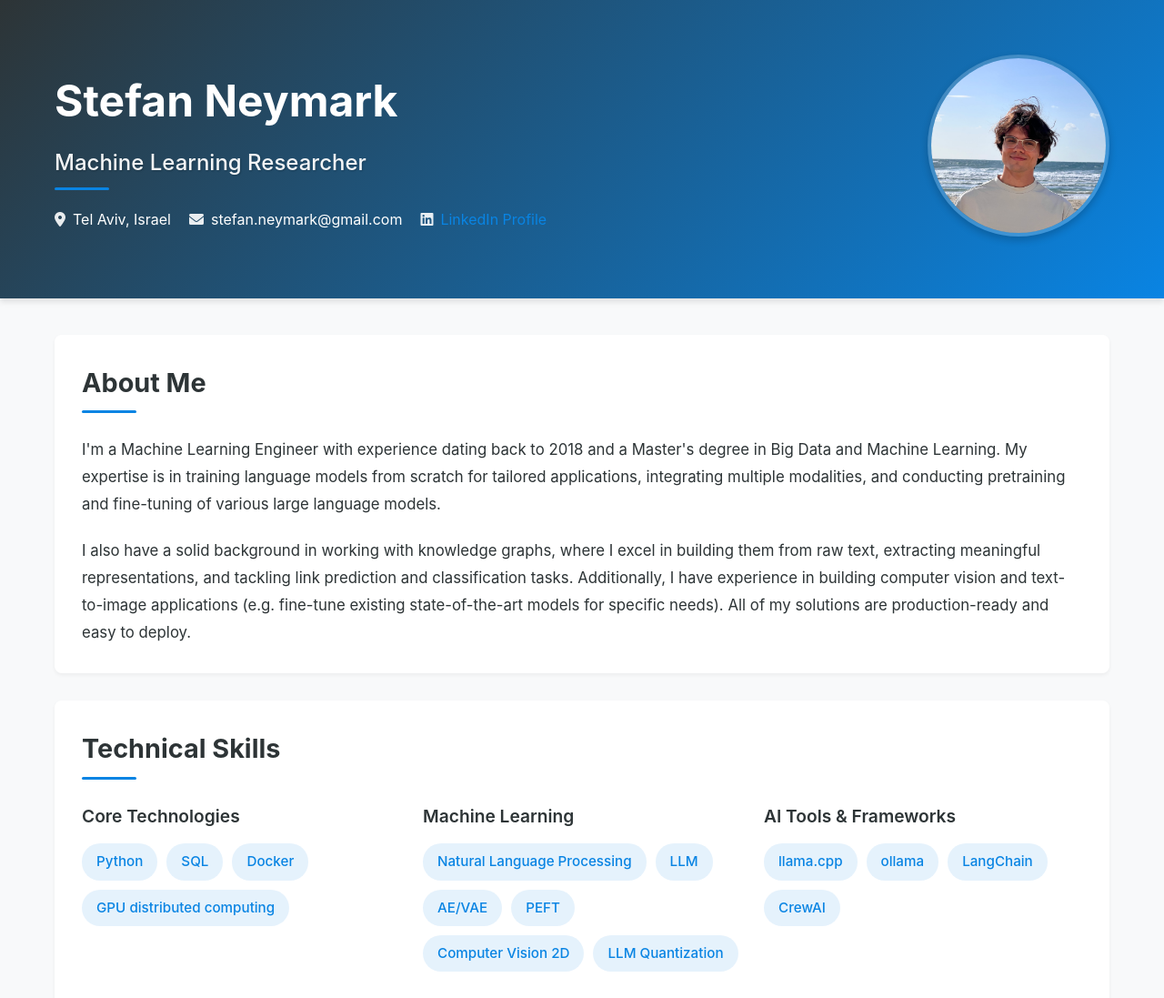
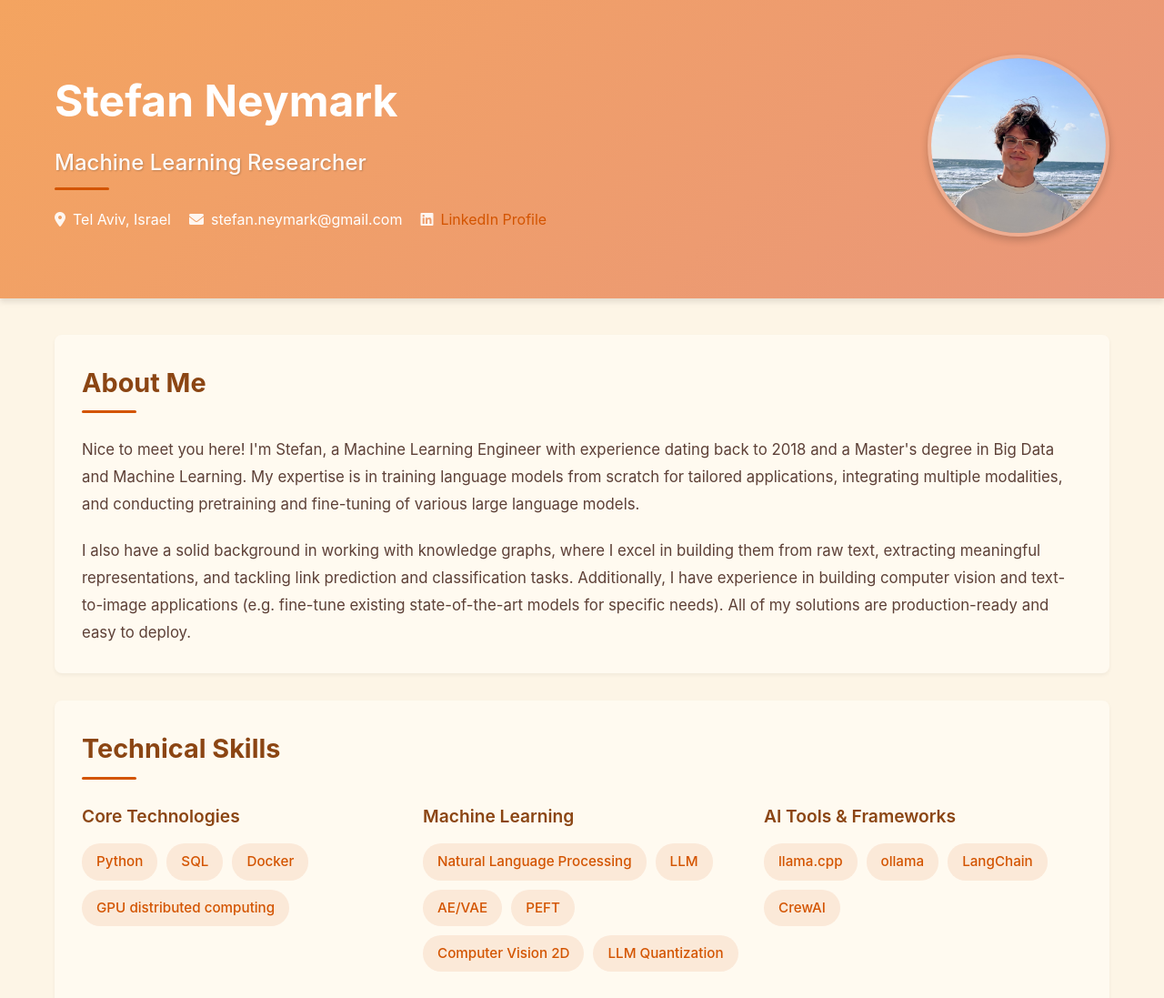
Before and after one commit to eestien/aboutme, a plain HTML site: page index.html in a window 1280 px wide. Shown: the top 1097 px of the page at 91% size. Drawn offline with Linux system fonts and the light colour scheme.

Commit message:
Changed color

```diff
--- a/index.html
+++ b/index.html
@@ -31,7 +31,7 @@
         <section id="about">
             <h2>About Me</h2>
             <div class="about-content">
-                <p>I'm a Machine Learning Engineer with experience dating back to 2018 and a Master's degree in Big Data and Machine Learning. My expertise is in training language models from scratch for tailored applications, integrating multiple modalities, and conducting pretraining and fine-tuning of various large language models.</p>
+                <p>Nice to meet you here! I'm Stefan, a Machine Learning Engineer with experience dating back to 2018 and a Master's degree in Big Data and Machine Learning. My expertise is in training language models from scratch for tailored applications, integrating multiple modalities, and conducting pretraining and fine-tuning of various large language models.</p>
                 <p>I also have a solid background in working with knowledge graphs, where I excel in building them from raw text, extracting meaningful representations, and tackling link prediction and classification tasks. Additionally, I have experience in building computer vision and text-to-image applications (e.g. fine-tune existing state-of-the-art models for specific needs). All of my solutions are production-ready and easy to deploy.</p>
             </div>
         </section>
--- a/styles.css
+++ b/styles.css
@@ -1,11 +1,11 @@
 :root {
-    --primary-color: #2d3436;
-    --secondary-color: #0984e3;
-    --background-color: #f8f9fa;
-    --text-color: #2d3436;
-    --section-bg: #ffffff;
+    --primary-color: #8B4513;
+    --secondary-color: #D35400;
+    --background-color: #FDF5E6;
+    --text-color: #5D4037;
+    --section-bg: #FFFAF0;
     --border-radius: 8px;
-    --transition: all 0.3s ease;
+    /* --transition: all 0.3s ease; */
 }
 
 * {
@@ -28,7 +28,7 @@ body {
 }
 
 header {
-    background: linear-gradient(135deg, var(--primary-color), var(--secondary-color));
+    background: linear-gradient(135deg, #F4A460, #E9967A);
     color: white;
     padding: 60px 0;
     margin-bottom: 40px;
@@ -96,7 +96,7 @@ section {
     margin-bottom: 30px;
     border-radius: var(--border-radius);
     box-shadow: 0 2px 4px rgba(0, 0, 0, 0.05);
-    transition: var(--transition);
+    box-shadow: 0 2px 4px rgba(0, 0, 0, 0.05);
 }
 
 .about-content {
@@ -111,10 +111,6 @@ section {
 
 .about-content p:last-child {
     margin-bottom: 0;
-}
-
-section:hover {
-    box-shadow: 0 4px 8px rgba(0, 0, 0, 0.1);
 }
 
 h2 {
@@ -162,7 +158,7 @@ h2::after {
 }
 
 .date {
-    color: #666;
+    color: #8B6B61;
     font-size: 0.9em;
 }
 
@@ -191,18 +187,18 @@ li::before {
 a {
     color: var(--secondary-color);
     text-decoration: none;
-    transition: var(--transition);
+    /* transition: var(--transition); */
 }
 
 a:hover {
-    color: #074e81;
+    color: #A0522D;
     text-decoration: underline;
 }
 
 footer {
     text-align: center;
     padding: 20px 0;
-    color: #666;
+    color: #8B6B61;
     margin-top: 40px;
 }
 
@@ -244,14 +240,12 @@ footer {
 }
 
 /* Animations */
-@keyframes fadeIn {
+/* @keyframes fadeIn {
     from {
         opacity: 0;
-        transform: translateY(20px);
     }
     to {
         opacity: 1;
-        transform: translateY(0);
     }
 }
 
@@ -263,7 +257,7 @@ section:nth-child(1) { animation-delay: 0.1s; }
 section:nth-child(2) { animation-delay: 0.2s; }
 section:nth-child(3) { animation-delay: 0.3s; }
 section:nth-child(4) { animation-delay: 0.4s; }
-section:nth-child(5) { animation-delay: 0.5s; }
+section:nth-child(5) { animation-delay: 0.5s; } */
 
 /* Skill tags */
 .skills {
@@ -274,7 +268,7 @@ section:nth-child(5) { animation-delay: 0.5s; }
 }
 
 .skill-tag {
-    background: rgba(9, 132, 227, 0.1);
+    background: rgba(211, 84, 0, 0.1);
     color: var(--secondary-color);
     padding: 4px 12px;
     border-radius: 20px;
@@ -307,7 +301,7 @@ section:nth-child(5) { animation-delay: 0.5s; }
 }
 
 .skill-tag {
-    background: rgba(9, 132, 227, 0.1);
+    background: rgba(211, 84, 0, 0.1);
     color: var(--secondary-color);
     padding: 8px 16px;
     border-radius: 20px;
@@ -317,7 +311,7 @@ section:nth-child(5) { animation-delay: 0.5s; }
 }
 
 .skill-tag:hover {
-    background: rgba(9, 132, 227, 0.15);
+    background: rgba(211, 84, 0, 0.15);
 }
 
 @media (max-width: 768px) {
```
